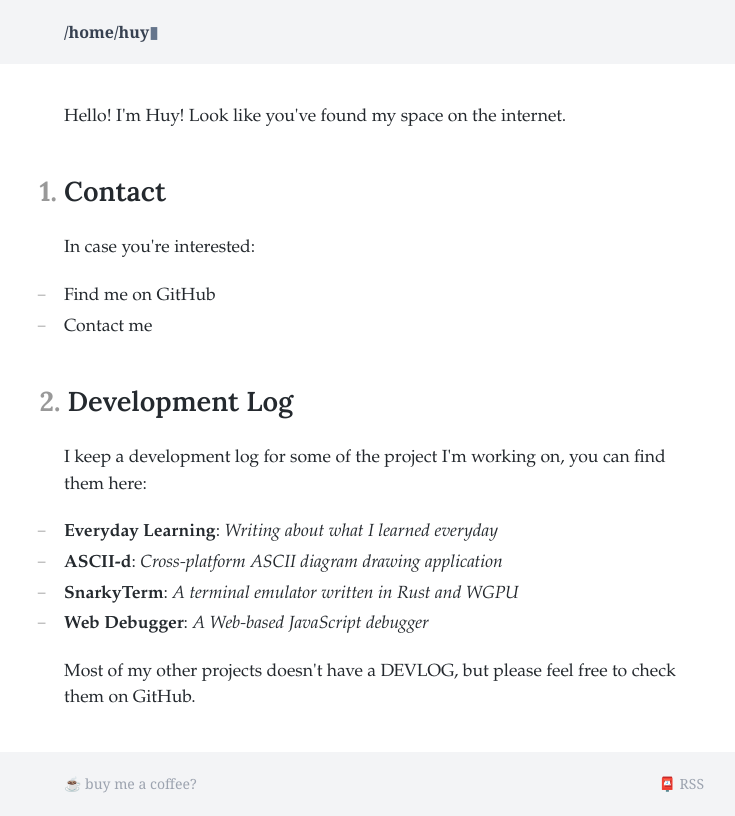
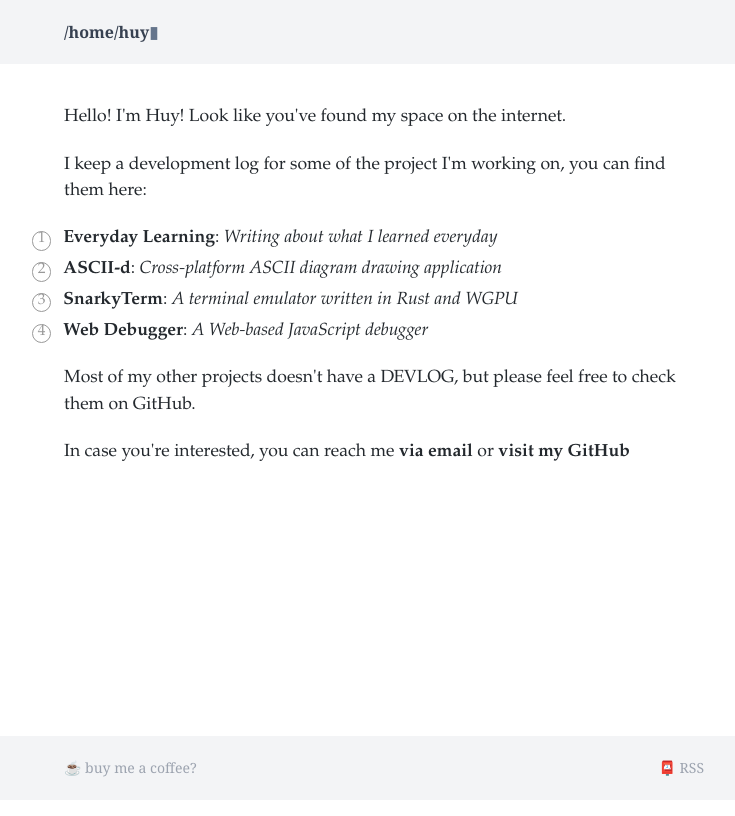
Before and after one commit to huytd/huy.rocks, a Next.js app: page / in a window 1280 px wide. Shown: the whole page, without its empty margins (256-991 px from the left). Built offline with nearby package versions, Linux system fonts and the light colour scheme.

Commit message:
Chagne the home page

```diff
--- a/pages/index.tsx
+++ b/pages/index.tsx
@@ -11,22 +11,16 @@ const Home: NextPage = () => {
             <main className="container-center github-theme no-list my-10 min-h-full flex-1">
                 <p>{"Hello! I'm Huy! Look like you've found my space on the internet."}</p>
 
-                <h2>Contact</h2>
-                <p>{"In case you're interested:"}</p>
-                <ul>
-                    <li><Link href="https://github.com/huytd">Find me on GitHub</Link></li>
-                    <li><Link href="mailto:hey@huy.rocks">Contact me</Link></li>
-                </ul>
-
-                <h2>Development Log</h2>
                 <p>{"I keep a development log for some of the project I'm working on, you can find them here:"}</p>
-                <ul>
+                <ol>
                     <li><Link href="/everyday"><a className="font-bold">Everyday Learning</a></Link>: <i>Writing about what I learned everyday</i></li>
                     <li><Link href="/ascii-d"><a className="font-bold">ASCII-d</a></Link>: <i>Cross-platform ASCII diagram drawing application</i></li>
                     <li><Link href="/snarkyterm"><a className="font-bold">SnarkyTerm</a></Link>: <i>A terminal emulator written in Rust and WGPU</i></li>
                     <li><Link href="/web-debugger"><a className="font-bold">Web Debugger</a></Link>: <i>A Web-based JavaScript debugger</i></li>
-                </ul>
+                </ol>
                 <p>{"Most of my other projects doesn't have a DEVLOG, but please feel free to check them on GitHub."}</p>
+
+                <p>{"In case you're interested, you can reach me "}<b><Link href="mailto:hey@huy.rocks">via email</Link></b> or <b><Link href="https://github.com/huytd">visit my GitHub</Link></b></p>
             </main>
         </>
     )
```
